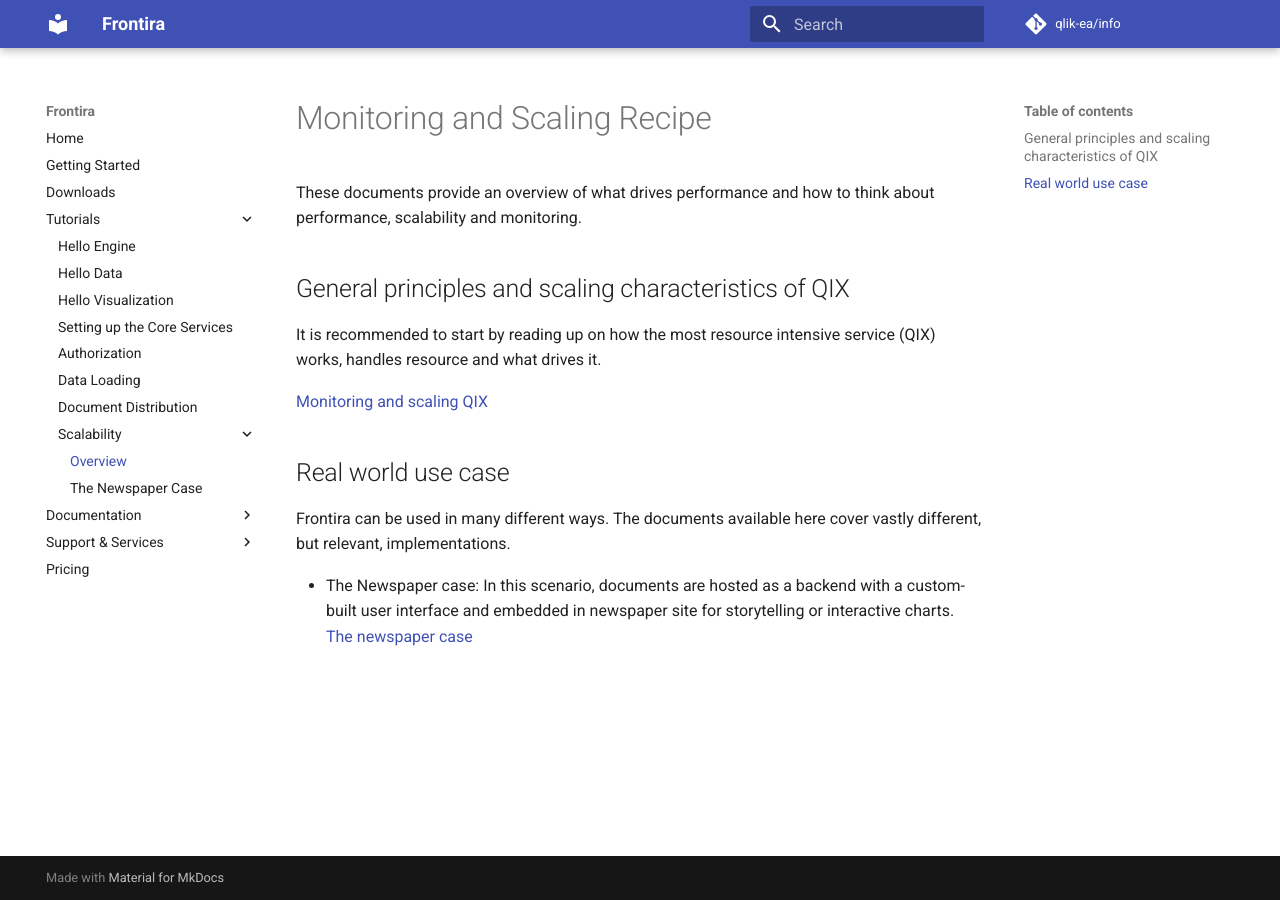
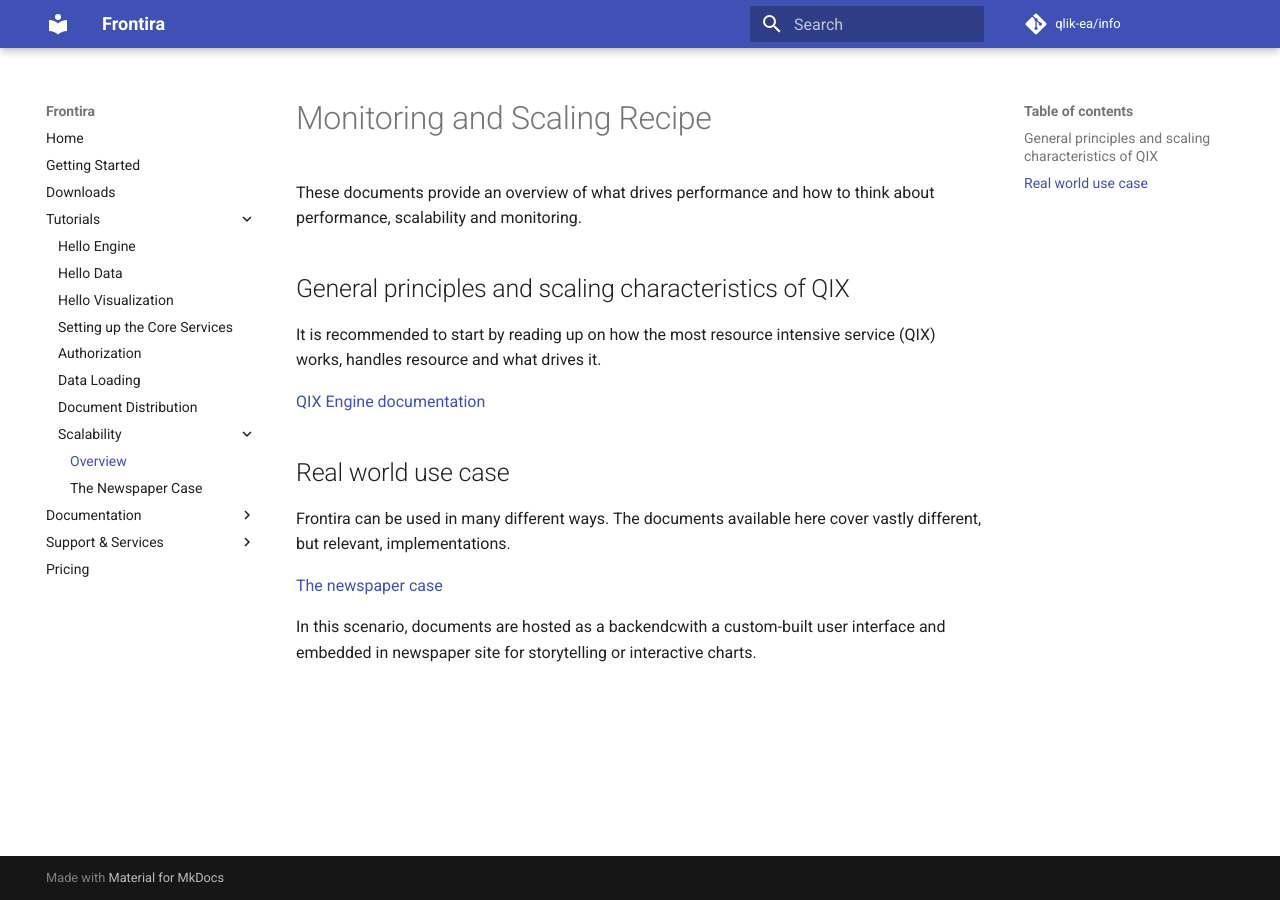
Before and after one commit to qlik-oss/core-website, an MkDocs documentation site: the page built from docs/tutorials/scalability/overview.md, in a window 1280 px wide. Built offline with MkDocs 1.6.1 and Material for MkDocs 9.7.7, drawn with Linux system fonts in a browser that asks for light colours; comment, search, counter and statistics services are not loaded; old or Windows-style settings are respelled for this version of MkDocs.

Commit message:
minor tweaks

```diff
--- a/docs/tutorials/scalability/overview.md
+++ b/docs/tutorials/scalability/overview.md
@@ -8,13 +8,14 @@
 It is recommended to start by reading up on how the most resource intensive
 service (QIX) works, handles resource and what drives it.
 
-[Monitoring and scaling QIX](./../../documentation/services/qix-engine.md)
+[QIX Engine documentation](./../../documentation/services/qix-engine.md)
 
 ## Real world use case
 
 Frontira can be used in many different ways. The documents available here cover vastly
 different, but relevant, implementations.
 
-- The Newspaper case: In this scenario, documents are hosted as a backend
-  with a custom-built user interface and embedded in newspaper site for
-  storytelling or interactive charts. [The newspaper case](./newspaper.md)
+[The newspaper case](./newspaper.md)
+
+In this scenario, documents are hosted as a backendcwith a custom-built user
+interface and embedded in newspaper site for storytelling or interactive charts.
```
